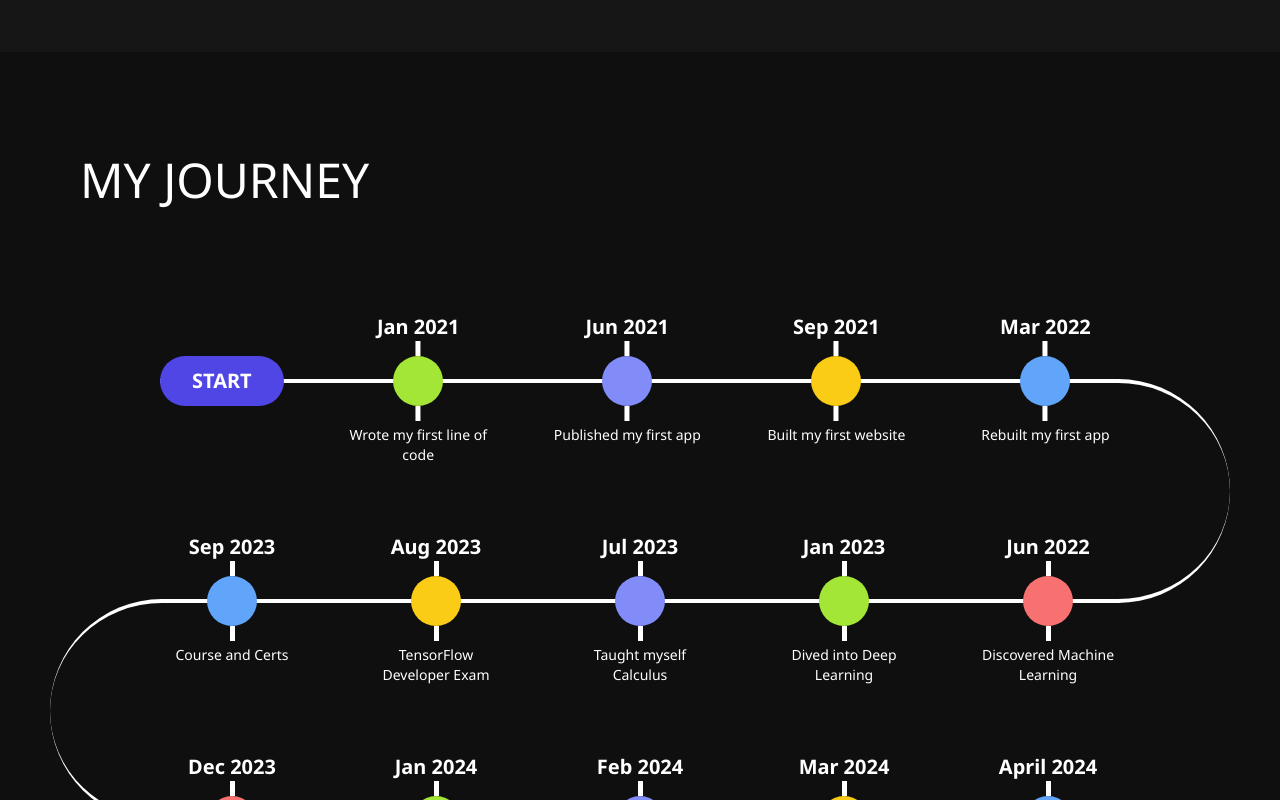
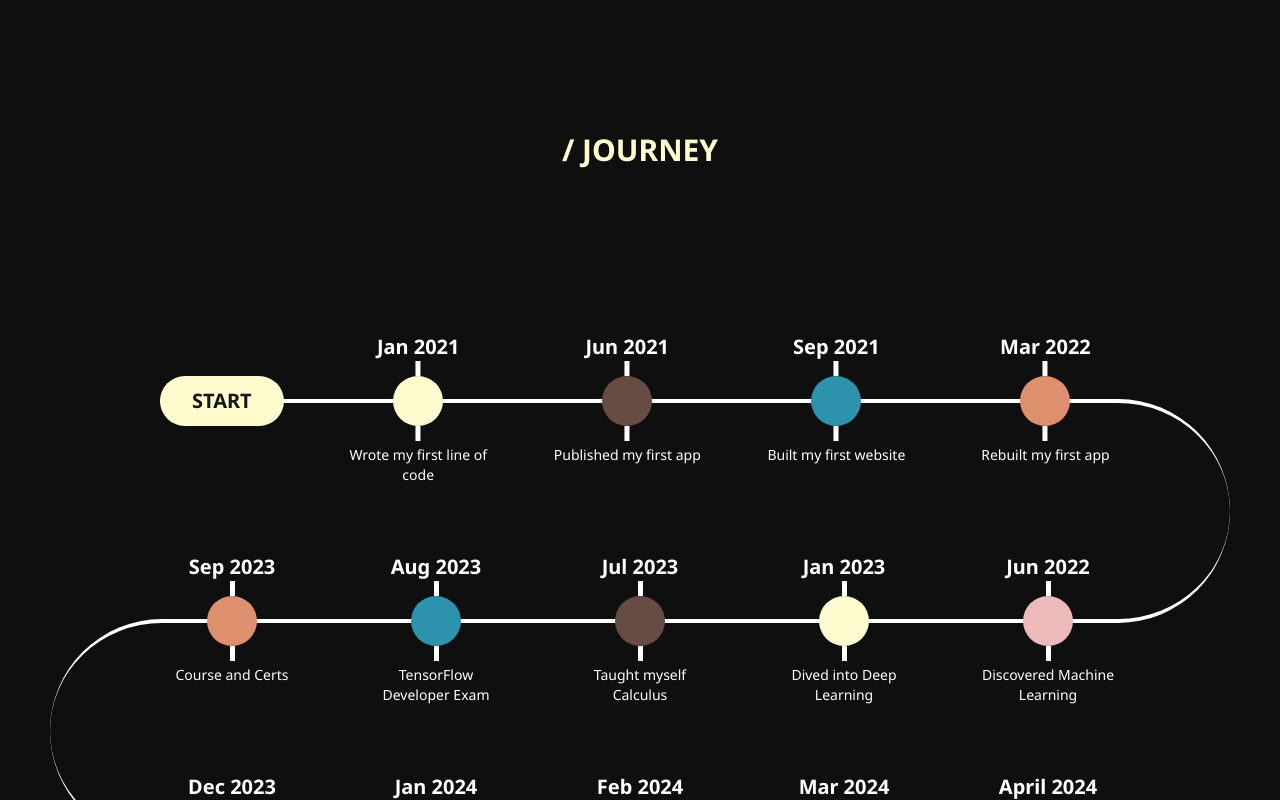
Before and after one commit to raj-pulapakura/portfolio-redesign, a React (Vite) app: page / in a window 1280 px wide. Shown: the part 1720-2520 px from the top of the page. Built offline with nearby package versions, Linux system fonts and the light colour scheme.

Commit message:
New journey

```diff
--- a/src/App.tsx
+++ b/src/App.tsx
@@ -3,7 +3,6 @@ import Intro from './sections/intro';
 import Journey from './sections/journey';
 import Outro from './sections/outro';
 import PreOutro from './sections/pre-outro';
-import Prelude from './sections/prelude';
 import Projects from './sections/projects';
 import Skills from './sections/skills';
 import Videos from './sections/videos';
@@ -14,7 +13,6 @@ function App() {
       <Intro />
       <Skills />
       <Journey />
-      <Prelude />
       <Projects />
       <Articles />
       <Videos />
--- a/src/sections/journey/components/curved/TimelineEndNode.tsx
+++ b/src/sections/journey/components/curved/TimelineEndNode.tsx
@@ -11,10 +11,10 @@ export default function TimelineEndNode({
   return (
     <div
       style={{ height: bubbleHeight + 'px' }}
-      className={`z-0 px-8 uppercase align-middle bg-indigo-600 rounded-full flex ${className}`}
+      className={`z-0 px-8 uppercase align-middle bg-cream rounded-full flex ${className}`}
       {...props}
     >
-      <h1 className="text-xl font-bold text-white m-auto">{children}</h1>
+      <h1 className="text-xl font-bold text-dark m-auto">{children}</h1>
     </div>
   );
 }
--- a/src/sections/journey/components/curved/TimelineItem.tsx
+++ b/src/sections/journey/components/curved/TimelineItem.tsx
@@ -1,6 +1,6 @@
 'use client';
 
-import React, { useState } from 'react';
+import { useState } from 'react';
 import TimelineItemInfoModal from './TimelineItemInfoModal';
 import { timelineData } from '../../../../data/timeline';
 
@@ -42,15 +42,30 @@ export default function TimelineItem({
     >
       {/* bubble */}
       <div
-        style={{ height: bubbleHeight + 'px', width: bubbleHeight + 'px' }}
-        className={`${bubbleColour} z-30  rounded-full absolute left-1/2 -translate-x-1/2`}
+        style={{
+          height: bubbleHeight + 'px',
+          width: bubbleHeight + 'px',
+          backgroundColor: bubbleColour.startsWith('bg-')
+            ? undefined
+            : bubbleColour,
+        }}
+        className={`${
+          bubbleColour.startsWith('bg-') ? bubbleColour : ''
+        } z-30  rounded-full absolute left-1/2 -translate-x-1/2`}
         onMouseEnter={() => setOnModal(true)}
         onMouseLeave={() => setOnModal(false)}
       >
         {onModal && (
           <TimelineItemInfoModal
             timelineDataPoint={tdp}
-            className={`${bubbleColour}`}
+            style={
+              bubbleColour.startsWith('bg-')
+                ? {}
+                : {
+                    backgroundColor: bubbleColour,
+                  }
+            }
+            className={`${bubbleColour.startsWith('bg-') ? bubbleColour : ''}`}
           />
         )}
       </div>
--- a/src/sections/journey/components/vertical/TimelineItem.tsx
+++ b/src/sections/journey/components/vertical/TimelineItem.tsx
@@ -26,7 +26,9 @@ export default function TimelineItem({
 }: TimelineItemProps) {
   const containerStyle = `hover:cursor-pointer flex items-center ${className}`;
   const dateStyle = `text-white text-sm  text-center`;
-  const circleStyle = `z-10 rounded-full ${circleColour}`;
+  const circleStyle = `z-10 rounded-full ${
+    circleColour.startsWith('bg-') ? circleColour : ``
+  }`;
   const connectorStyle = `bg-white`;
 
   const tdp = timelineData.find((tdp) => tdp.title === tdpTitle);
@@ -41,7 +43,13 @@ export default function TimelineItem({
         {tdp.date}
       </h1>
       <div
-        style={{ width: circleWidth, height: circleHeight }}
+        style={{
+          width: circleWidth,
+          height: circleHeight,
+          backgroundColor: circleColour.startsWith('bg-')
+            ? undefined
+            : circleColour,
+        }}
         className={circleStyle}
       ></div>
       <div
--- a/src/sections/journey/index.tsx
+++ b/src/sections/journey/index.tsx
@@ -7,16 +7,12 @@ import VerticalTimeline from './components/VerticalTimeline';
 export default function Journey() {
   return (
     <section className="bg-black py-20">
-      <div className="flex gap-10 justify-center lg:justify-normal items-center">
-        <h1
-          className={`text-5xl text-white text-center lg:text-left mx-20 leading-loose`}
-        >
-          MY JOURNEY
-        </h1>
-      </div>
+      <h1 className="text-center font-bold text-3xl text-cream mb-52">
+        / JOURNEY
+      </h1>
 
       <div className="visible lg:hidden">
-        <VerticalTimeline className="m-4 mt-20" />
+        <VerticalTimeline className="m-4" />
       </div>
 
       <div className="hidden lg:block xl:hidden">
@@ -29,7 +25,7 @@ export default function Journey() {
           rowGap={200}
           bubbleGap={40}
           bubbleHeight={40}
-          className="mx-40 mt-32"
+          className="mx-40"
         />
       </div>
 
@@ -43,7 +39,7 @@ export default function Journey() {
           rowGap={170}
           bubbleGap={60}
           bubbleHeight={50}
-          className="mx-40 mt-32"
+          className="mx-40"
         />
       </div>
 
@@ -57,7 +53,7 @@ export default function Journey() {
           rowGap={180}
           bubbleGap={100}
           bubbleHeight={60}
-          className="mx-40 mt-32"
+          className="mx-40"
         />
       </div>
     </section>
@@ -65,11 +61,11 @@ export default function Journey() {
 }
 
 export const timelineItemColours = [
-  'bg-lime-400',
-  'bg-indigo-400',
-  'bg-yellow-400',
-  'bg-blue-400',
-  'bg-red-400',
+  'bg-cream',
+  'bg-brown',
+  '#2D93AD',
+  '#DE8F6E',
+  '#EBBAB9',
 ];
 
 export const numColors = timelineItemColours.length;
--- a/src/sections/skills/components/GridXLarge.tsx
+++ b/src/sections/skills/components/GridXLarge.tsx
@@ -5,7 +5,7 @@ import SkillSection from './SkillSection';
 export default function GridXLarge() {
   return (
     <div className="grid grid-cols-7 gap-x-10 gap-y-10">
-      <h1 className="text-center font-bold text-3xl text-cream col-span-7 mb-10">
+      <h1 className="text-center font-bold text-3xl text-cream col-span-7 mb-20">
         / SKILLS & CERTS
       </h1>
 
@@ -33,7 +33,7 @@ export default function GridXLarge() {
           target="_blank"
         >
           <img
-            className="rounded-lg grayscale"
+            className="rounded-lg"
             src="/certifications/azure-ai-fundamentals.png"
           />
         </a>
@@ -45,7 +45,7 @@ export default function GridXLarge() {
           target="_blank"
         >
           <img
-            className="w-52 grayscale"
+            className="w-52"
             src="/certifications/tensorflow-developer-certificate.png"
           />
         </a>
@@ -57,7 +57,7 @@ export default function GridXLarge() {
           target="_blank"
         >
           <img
-            className="w-52  grayscale"
+            className="w-52"
             src="/certifications/aws-machine-learning-specialty.png"
           />
         </a>
@@ -69,7 +69,7 @@ export default function GridXLarge() {
           target="_blank"
         >
           <img
-            className="rounded-lg grayscale"
+            className="rounded-lg"
             src="/certifications/azure-fundamentals.png"
           />
         </a>
--- a/src/sections/skills/index.tsx
+++ b/src/sections/skills/index.tsx
@@ -6,7 +6,7 @@ import GridXLarge from './components/GridXLarge';
 
 export default function Skills() {
   return (
-    <section className="w-full px-5 md:px-10 lg:px-16 py-10 md:py-24 lg:py-32 bg-dark">
+    <section className="w-full px-5 md:px-10 lg:px-16 py-10 md:py-24 lg:py-32 bg-black">
       <div className="visible lg:hidden">
         <GridSmall />
       </div>
```
